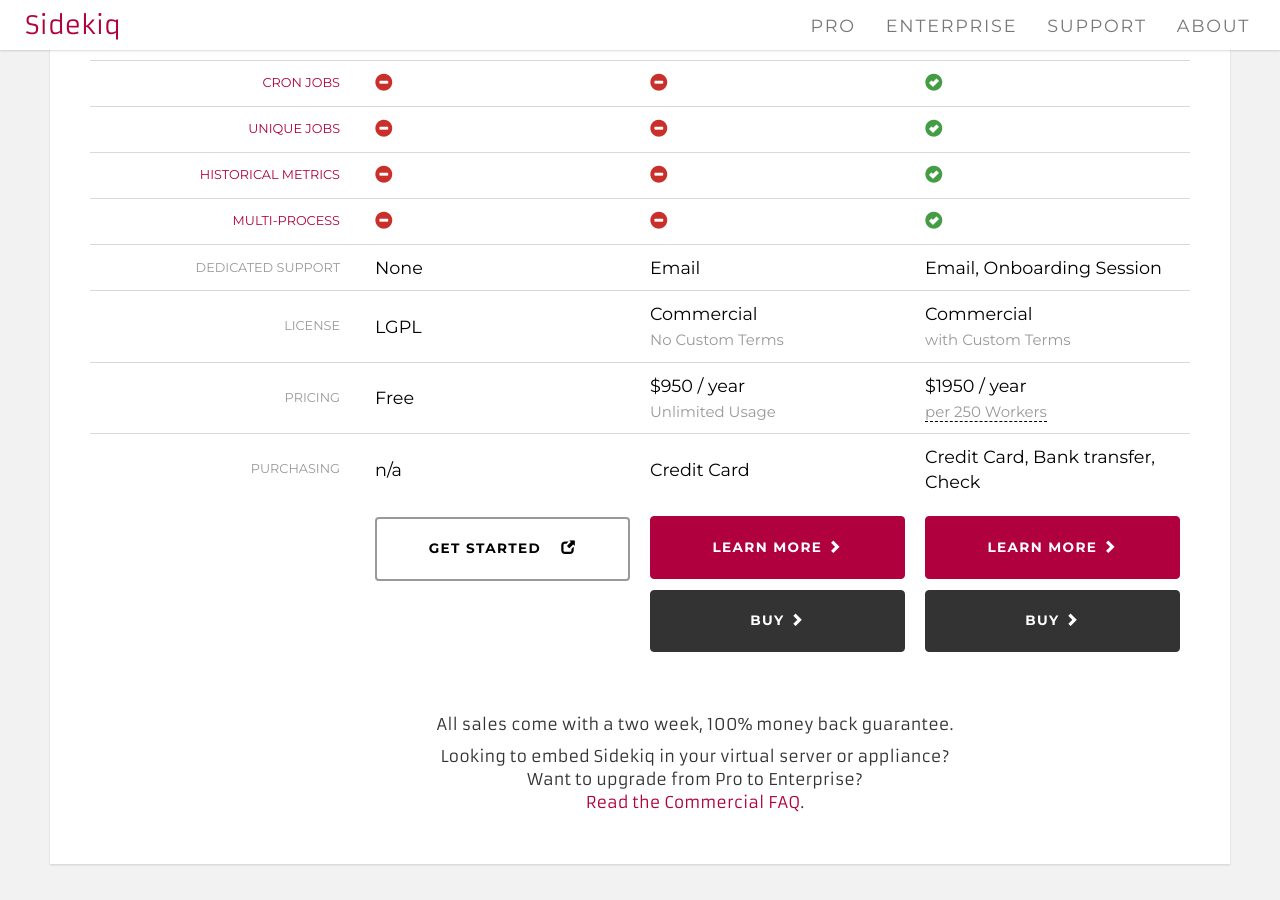
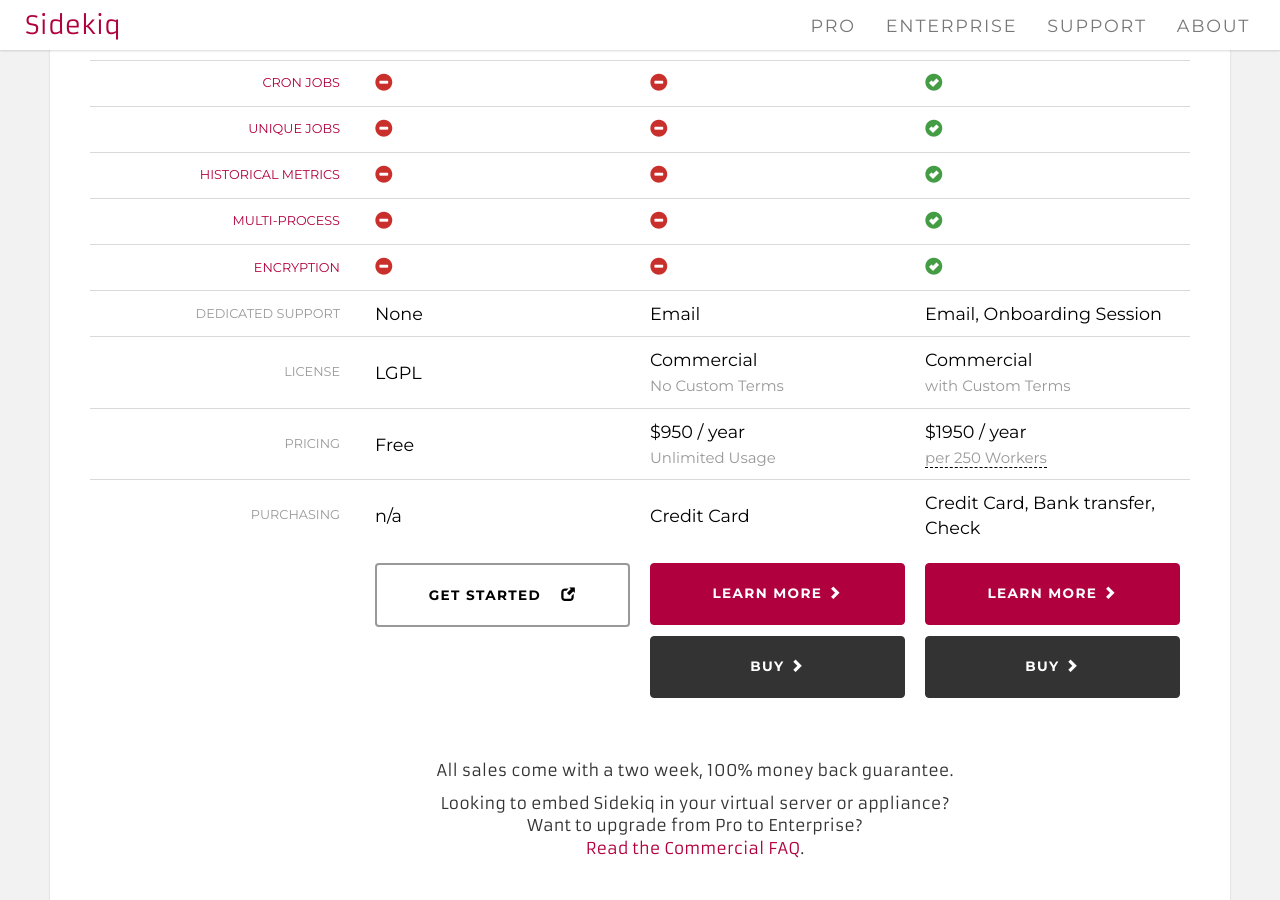
Before and after one commit to gurusoftware007/Sidekiq, a Jekyll site: the page built from index.html, in a window 1280 px wide and 900 px high, scrolled down 1214 px. Built offline with Jekyll 4.4.1, drawn with Linux system fonts in a browser that asks for light colours.

Commit message:
Add new Encryption feature

```diff
--- a/index.html
+++ b/index.html
@@ -194,6 +194,14 @@ layout: default
           <td><span class="glyphicon glyphicon-ok-sign"></span></td>
         </tr>
         <tr>
+          <td class="key">
+            <a href="https://github.com/mperham/sidekiq/wiki/Ent-Encryption">Encryption</a>
+          </td>
+          <td><span class="glyphicon glyphicon-minus-sign"></span></td>
+          <td><span class="glyphicon glyphicon-minus-sign"></span></td>
+          <td><span class="glyphicon glyphicon-ok-sign"></span></td>
+        </tr>
+        <tr>
           <td class="key">Dedicated Support</td>
           <td>None</td>
           <td>Email</td>
```
